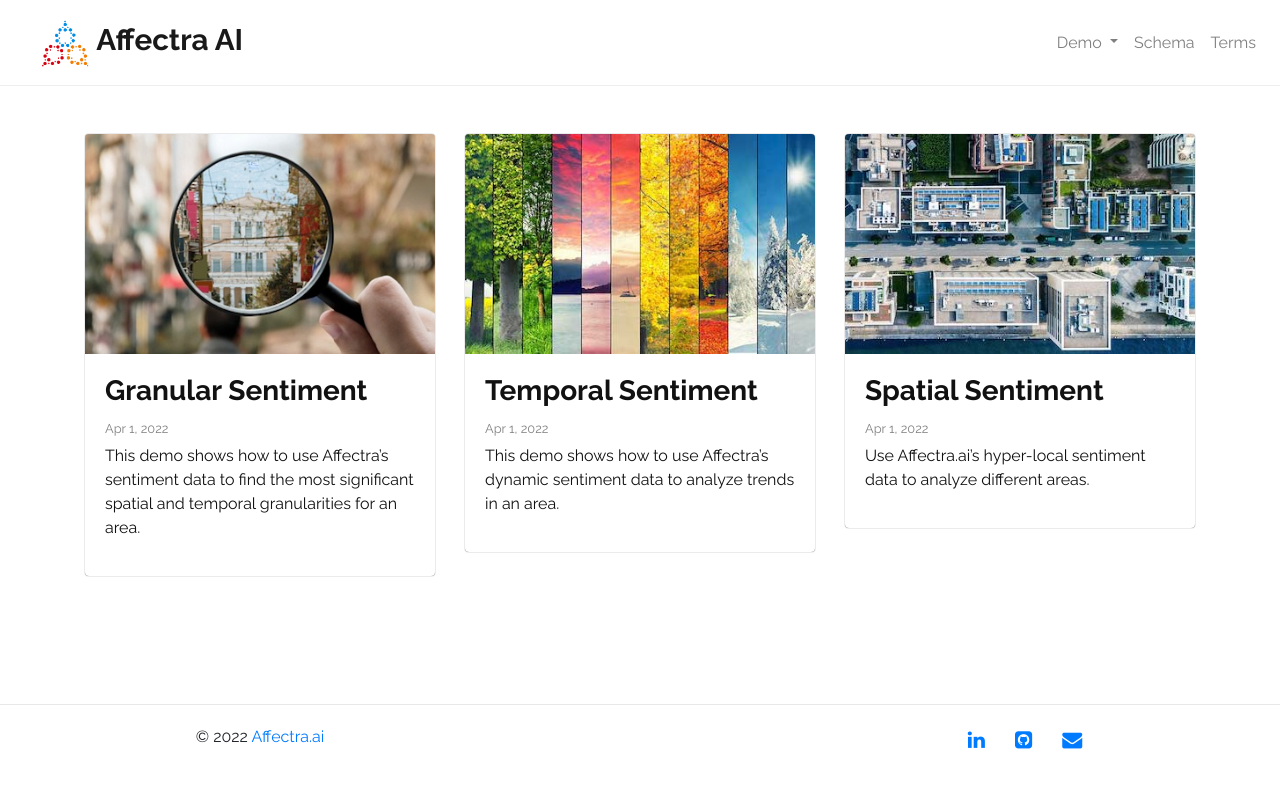
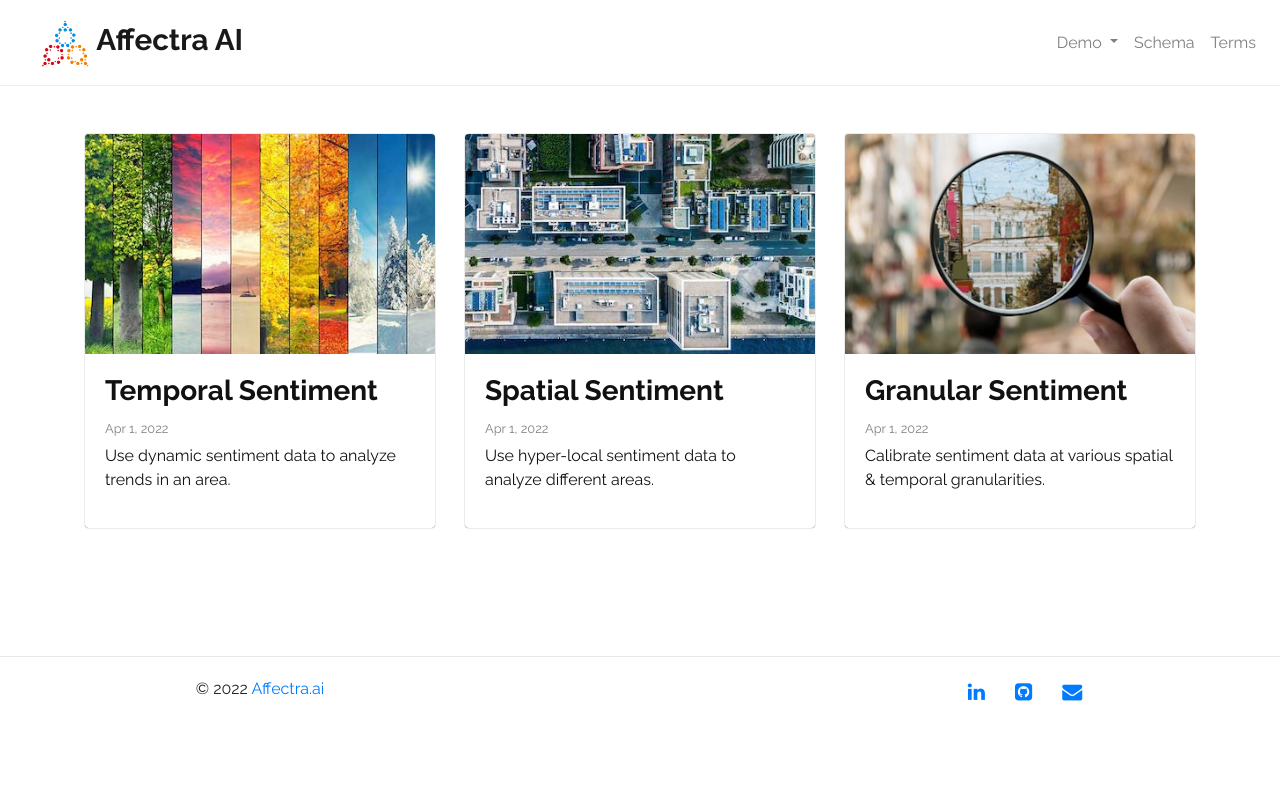
Before and after one commit to Affectra-AI/demo.github.io, a Jekyll site: the page built from index.html, in a window 1280 px wide. Shown: the top 788 px of the page. Built offline with Jekyll 4.4.1, drawn with Linux system fonts in a browser that asks for light colours; the list of posts is cut into pages by our own code.

```diff
--- a/_posts/2022-04-01-sample2.md
+++ /dev/null
@@ -1,8 +0,0 @@
----
-layout: post
-title:  "Temporal Sentiment"
-date:   2022-04-01
-image: /images/temporal.jpg
-categories: [scores, temporal, sentiment]
----
-This demo shows how to use Affectra's dynamic sentiment data to analyze trends in an area.
--- a/_posts/2022-04-01-sample3.md
+++ /dev/null
@@ -1,8 +0,0 @@
----
-layout: post
-title:  "Granular Sentiment"
-date:   2022-04-01
-image: /images/granular.jpg
-categories: [scores, granular, sentiment]
----
-This demo shows how to use Affectra's sentiment data to find the most significant spatial and temporal granularities for an area.
```
Also changed, not shown: _posts/2022-04-01-sample-granular-sentiment.md (added, +10 -0 lines), _posts/2022-04-01-sample-spatial-sentiment.md (renamed from _posts/2022-04-01-sample1.md, +1 -1 lines), _posts/2022-04-01-sample-temporal-sentiment.md (added, +10 -0 lines).
